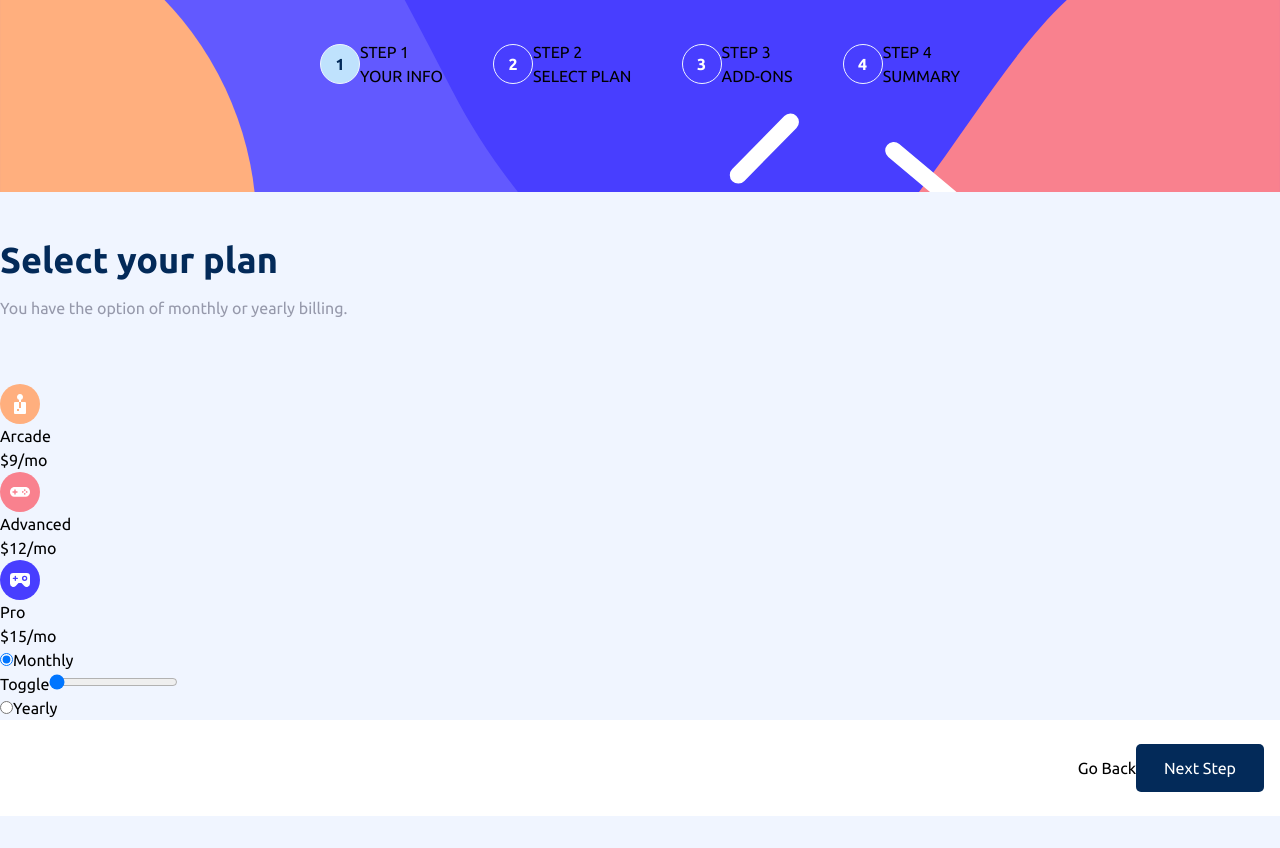
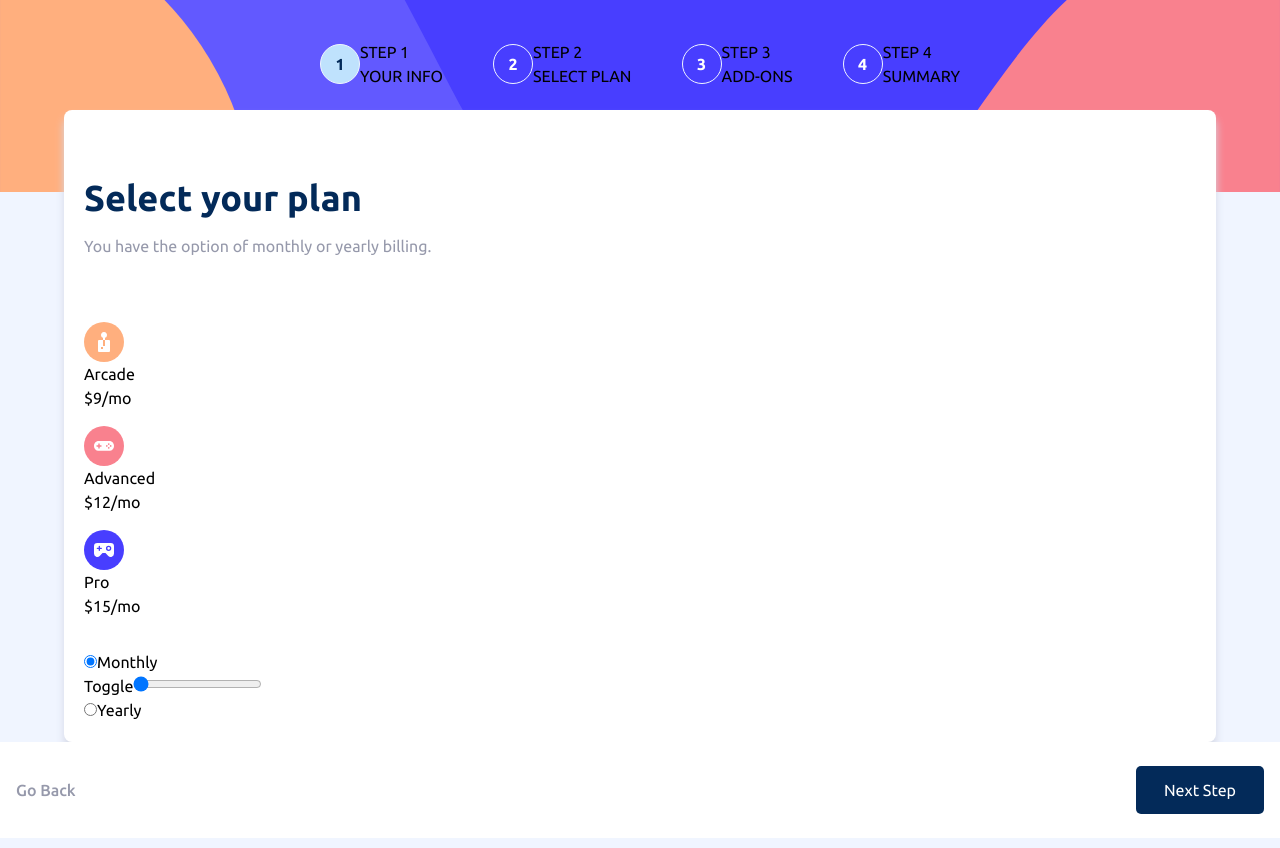
Before and after one commit to DeeNue36/React-Multi-Step-Form, a React (Vite) app: page / in a window 1280 px wide. Built offline with nearby package versions, Linux system fonts and the light colour scheme.

Commit message:
reusable styles and plan section styling

```diff
--- a/src/App.css
+++ b/src/App.css
@@ -69,7 +69,7 @@
 
 @layer utilities {
   .hidden {
-    @apply hidden;
+    /* @apply hidden; */
   }
 
   .active {
@@ -105,6 +105,13 @@
   }
 
   /** Reusable/Repeated Styles */
+  .form {
+    @apply h-full flex flex-col justify-between items-center;
+  }
+
+  .form-mobile {
+    @apply bg-neutral-white w-[90vw] flex flex-col py-5 px-5 rounded-lg -mbs-20.5 shadow-(--shadow-form);
+  }
   .next-button {
     @apply bg-primary-dark-blue text-neutral-white w-32 h-12 hover:bg-dark-blue-hover rounded-[0.3125rem];
   }
@@ -113,18 +120,26 @@
     @apply w-full flex justify-end py-6 px-4 bg-neutral-white;
   }
 
-  /** Form Section */
+  .submit-btns {
+    @apply justify-between;
+  }
+
+  .previous-button {
+    @apply text-neutral-dark-grey font-medium;
+  }
+
+  /** Section 1: Personal Info Form Section */
   .form-main-section {
     @apply w-full h-[calc(100svh-12rem)];
   }
 
-  .personal-info-form {
+  /* .personal-info-form {
     @apply h-full flex flex-col justify-between items-center;
   }
 
   .personal-info-form-mobile {
     @apply bg-neutral-white w-[90vw] flex flex-col py-5 px-5 rounded-lg -mbs-20.5 shadow-(--shadow-form);
-  }
+  } */
 
   .form-header {
     @apply mt-12;
@@ -162,4 +177,21 @@
   .input-container input {
     @apply text-primary-dark-blue w-full h-12 rounded-lg border border-neutral-transparent-purple outline-none px-3 text-[1rem] hover:border-primary-purple-medium hover:border-[0.0938rem] focus:border-primary-purple-medium focus:border-[0.0938rem] focus-visible:border-primary-purple-medium focus-visible:border-[0.0938rem];
   }
+
+  .input-container input::placeholder {
+    @apply text-neutral-dark-grey;
+  }
+
+  /** Section 2: Plan Selection  */
+  .plan-error {
+    @apply text-primary-bright-red font-medium text-[1rem] mbe-[0.8rem];
+  }
+
+  .form-body:has(.plan-error:not(.hidden)) {
+    @apply mbs-[calc(4rem-0.8rem)];
+  }
+
+  .plan-container {
+    @apply flex flex-col justify-between gap-y-4 mbe-8;
+  }
 }
```
